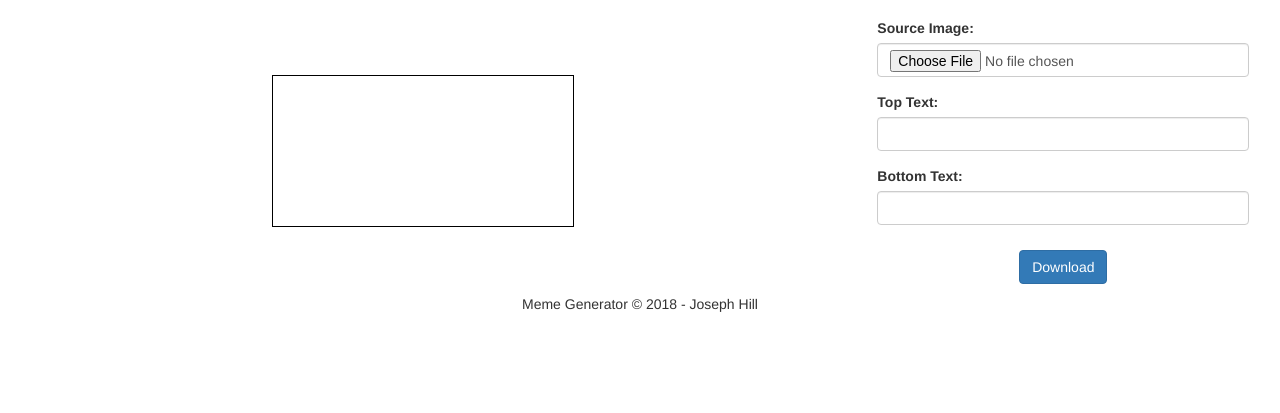
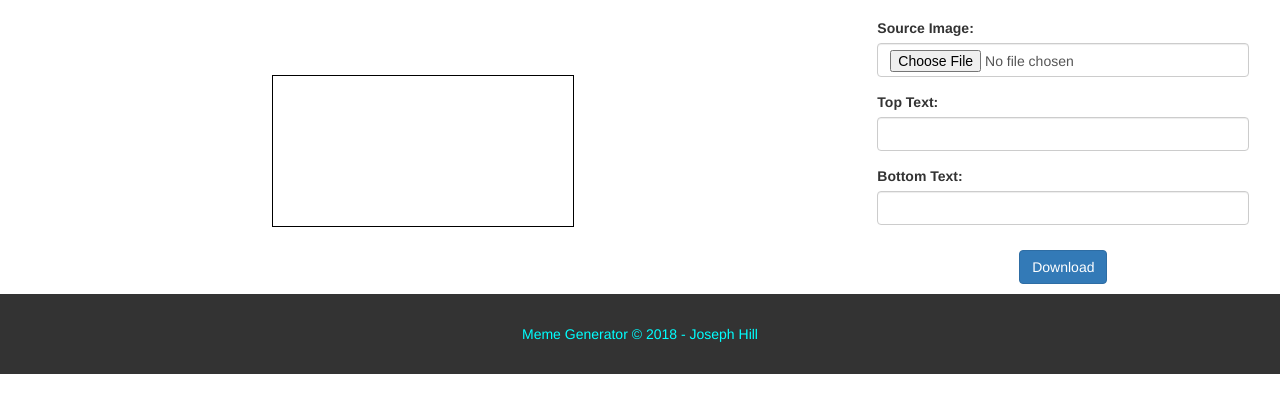
Before and after one commit to joseph-hill042/memeCreator, a website built with webpack: page index.html in a window 1280 px wide. Shown: the part 57-470 px from the top of the page. Built offline with nearby package versions, Linux system fonts and the light colour scheme.

Commit message:
Added footer styling

```diff
--- a/style.css
+++ b/style.css
@@ -37,3 +37,9 @@ body {
 .download-button {
   margin-top: 10px;
 }
+
+.footer {
+  padding: 30px;
+  background: #333;
+  color: aqua;
+}
```
